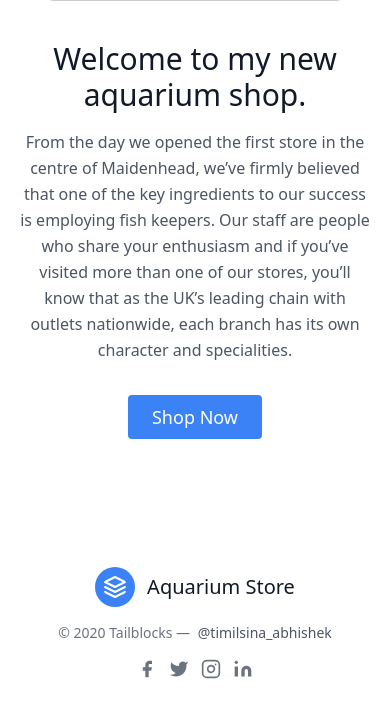
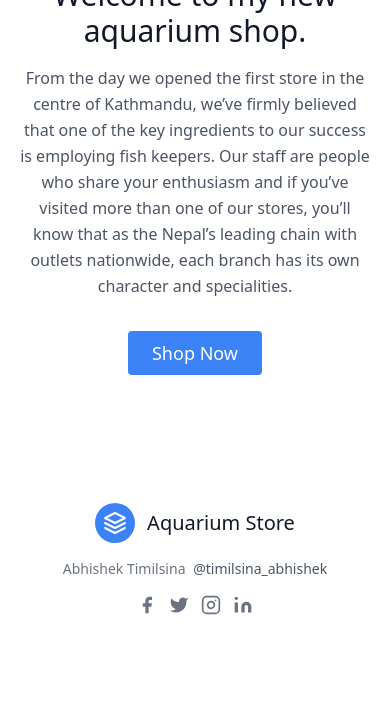
Before and after one commit to abhishek-T99/aquarium-shop, a Django app: page / in a window 390 px wide. Shown: the part 558-1269 px from the top of the page. After the commit the page ends 1173 px from the top, so only its background shows below. Run offline with Django 3.2, Linux system fonts and the light colour scheme; grey boxes labelled with a size stand in for pictures from a placeholder-image service; some libraries are stand-ins or nearby versions.

Commit message:
second - 2023

```diff
--- a/products/models.py
+++ b/products/models.py
@@ -30,4 +30,4 @@ class Product(models.Model):
     def inStock(self):
         if self.quantity > 0:
             return "In stock"
-        return "Not in stock"
+        return "Out of stock"
--- a/products/templates/products/product_detail.html
+++ b/products/templates/products/product_detail.html
@@ -14,7 +14,7 @@
           <div class="lg:w-4/5 mx-auto flex flex-wrap">
             <div class="lg:w-1/2 w-full lg:pr-10 lg:py-6 mb-6 lg:mb-0">
               <h2 class="text-sm title-font text-gray-500 tracking-widest">{{ product.product_type|title }}</h2>
-              <h1 class="text-gray-900 text-3xl title-font font-medium mb-4">{{ product.name|title  }}  {{ product.additional_info|title }}</h1>
+              <h1 class="text-gray-900 text-3xl title-font font-medium mb-4">{{ product.name|title  }} - {{ product.additional_info|title }}</h1>
               <h2 class="text-gray-700 text-xl title-font font-medium mb-5">NRs. {{ product.price }}</h2>
               <div class="flex border-t border-gray-200 py-2">
                 <!-- <span class="text-blue-900">{{ product.inStock }}</span> -->
--- a/products/templates/products/product_list.html
+++ b/products/templates/products/product_list.html
@@ -8,7 +8,7 @@
       <div class="flex flex-wrap -m-4">
         {% for product in products %}
         <div class="lg:w-1/4 md:w-1/2 p-4 w-full">
-          <a class="block relative h-48 rounded overflow-hidden">
+          <a href="{% url 'products:product-detail' product.pk%}" class="block relative h-48 rounded overflow-hidden">
             <img alt="ecommerce" class="object-cover object-center w-full h-full block" src="{{ product.product_image.url }}">
           </a>
           <div class="mt-4">
--- a/templates/footer.html
+++ b/templates/footer.html
@@ -6,8 +6,8 @@
         </svg>
         <span class="ml-3 text-xl">Aquarium Store</span>
       </a>
-      <p class="text-sm text-gray-500 sm:ml-4 sm:pl-4 sm:border-l-2 sm:border-gray-200 sm:py-2 sm:mt-0 mt-4">© 2020 Tailblocks —
-        <a href="https://twitter.com/knyttneve" class="text-gray-600 ml-1" rel="noopener noreferrer" target="_blank">@timilsina_abhishek</a>
+      <p class="text-sm text-gray-500 sm:ml-4 sm:pl-4 sm:border-l-2 sm:border-gray-200 sm:py-2 sm:mt-0 mt-4">Abhishek Timilsina
+        <a href="https://www.linkedin.com/in/abhishek-timilsina-8086/" class="text-gray-600 ml-1" rel="noopener noreferrer" target="_blank">@timilsina_abhishek</a>
       </p>
       <span class="inline-flex sm:ml-auto sm:mt-0 mt-4 justify-center sm:justify-start">
         <a class="text-gray-500">
--- a/templates/landing.html
+++ b/templates/landing.html
@@ -4,14 +4,14 @@
 
 <section class="text-gray-600 body-font">
     <div class="container mx-auto flex px-5 py-24 md:flex-row flex-col items-center">
-      <div class="lg:max-w-lg lg:w-full md:w-1/2 w-5/6 mb-10 md:mb-0">
-        <img class="object-cover object-center rounded" alt="hero" src="https://dummyimage.com/720x600">
+      <div class="lg:max-w-lg lg:w-full md:w-1/2 w-5/6 mb-15 md:mb-10">
+        <img class="object-cover object-center rounded" alt="hero" src="https://cdn.britannica.com/29/121829-050-911F77EC/freshwater-aquarium.jpg">
       </div>
       <div class="lg:flex-grow md:w-1/2 lg:pl-24 md:pl-16 flex flex-col md:items-start md:text-left items-center text-center">
         <h1 class="title-font sm:text-4xl text-3xl mb-4 font-medium text-gray-900">Welcome to my new
           <br class="hidden lg:inline-block">aquarium shop.
         </h1>
-        <p class="mb-8 leading-relaxed">From the day we opened the first store in the centre of Maidenhead, we’ve firmly believed that one of the key ingredients to our success is employing fish keepers. Our staff are people who share your enthusiasm and if you’ve visited more than one of our stores, you’ll know that as the UK’s leading chain with outlets nationwide, each branch has its own character and specialities.</p>
+        <p class="mb-8 leading-relaxed">From the day we opened the first store in the centre of Kathmandu, we’ve firmly believed that one of the key ingredients to our success is employing fish keepers. Our staff are people who share your enthusiasm and if you’ve visited more than one of our stores, you’ll know that as the Nepal’s leading chain with outlets nationwide, each branch has its own character and specialities.</p>
         <div class="flex justify-center">
           <button onclick="location.href = '/products'" class="inline-flex text-white bg-blue-500 border-0 py-2 px-6 focus:outline-none hover:bg-blue-600 rounded text-lg">
               Shop Now
```
Also changed, not shown: images/DwarfHairgrass.jpg (added), images/Koi_angel.jpg (added), images/Lakeside_sunset_betta.jpg (added), images/Orange_Butterflyfish.jpg (added), images/lg39603LudwigiaPeruensis.jpg (added), images/walt_reef_rock.jpg (added).
